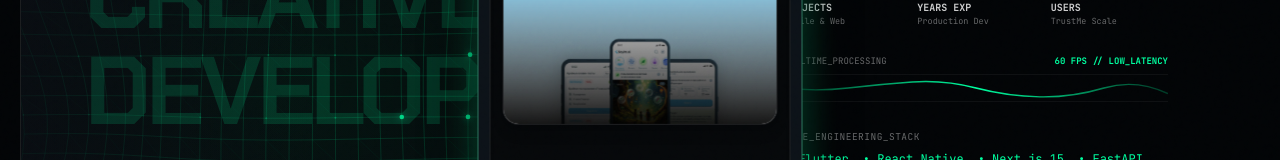
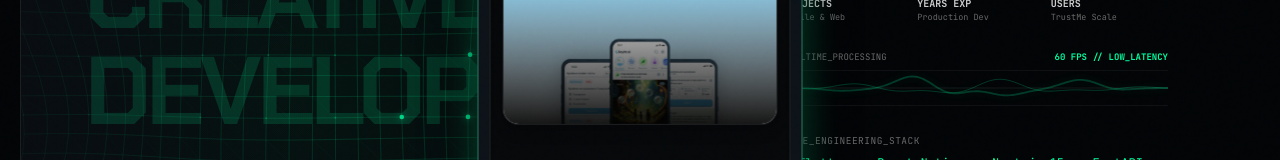
Before and after one commit to Daelijek/daelijekPortfolio, a Next.js app: page / in a window 1280 px wide. Both pictures are taken after a click on the button "LOADED". Shown: the part 314-474 px from the top of the page. Built offline with nearby package versions, Linux system fonts and the light colour scheme.

Commit message:
feat: harmonize performance tier hud, make marquee non-blocking and add 60fps telemetry wave

```diff
--- a/src/components/common/CustomCursor.jsx
+++ b/src/components/common/CustomCursor.jsx
@@ -1,26 +1,59 @@
 'use client';
 
-import React, { useEffect, useState } from 'react';
+import React, { useEffect, useRef, useState } from 'react';
 
 export default function CustomCursor() {
-  const [pos, setPos] = useState({ x: -100, y: -100 });
+  const dotRef = useRef(null);
+  const ringRef = useRef(null);
+  const mousePos = useRef({ x: -100, y: -100 });
+  const ringPos = useRef({ x: -100, y: -100 });
   const [isHovered, setIsHovered] = useState(false);
   const [isClicking, setIsClicking] = useState(false);
   const [isVisible, setIsVisible] = useState(false);
 
   useEffect(() => {
-    // Only on non-touch devices
+    // Only on non-touch pointer devices
     if (typeof window !== 'undefined' && window.matchMedia('(pointer: coarse)').matches) {
       return;
     }
 
-    const move = (e) => {
-      setPos({ x: e.clientX, y: e.clientY });
-      if (!isVisible) setIsVisible(true);
+    let animId;
+    let hasMoved = false;
+
+    const handleMouseMove = (e) => {
+      mousePos.current.x = e.clientX;
+      mousePos.current.y = e.clientY;
+
+      if (!hasMoved) {
+        hasMoved = true;
+        ringPos.current.x = e.clientX;
+        ringPos.current.y = e.clientY;
+        setIsVisible(true);
+      }
+
+      // Move center dot immediately without delay/transitions
+      if (dotRef.current) {
+        dotRef.current.style.transform = `translate3d(${e.clientX}px, ${e.clientY}px, 0) translate(-50%, -50%)`;
+      }
     };
 
-    const down = () => setIsClicking(true);
-    const up = () => setIsClicking(false);
+    // 60-120 FPS hardware-accelerated LERP loop for smooth trailing ring
+    const renderLoop = () => {
+      if (hasMoved && ringRef.current) {
+        // Smooth linear interpolation (0.16 multiplier gives responsive organic inertia)
+        const lerpFactor = 0.16;
+        ringPos.current.x += (mousePos.current.x - ringPos.current.x) * lerpFactor;
+        ringPos.current.y += (mousePos.current.y - ringPos.current.y) * lerpFactor;
+
+        ringRef.current.style.transform = `translate3d(${ringPos.current.x}px, ${ringPos.current.y}px, 0) translate(-50%, -50%)`;
+      }
+      animId = requestAnimationFrame(renderLoop);
+    };
+
+    animId = requestAnimationFrame(renderLoop);
+
+    const handleMouseDown = () => setIsClicking(true);
+    const handleMouseUp = () => setIsClicking(false);
 
     const handleMouseOver = (e) => {
       const target = e.target;
@@ -29,7 +62,7 @@ export default function CustomCursor() {
         target.tagName === 'A' ||
         target.closest('button') ||
         target.closest('a') ||
-        target.dataset.cursor === 'pointer'
+        target.dataset?.cursor === 'pointer'
       ) {
         setIsHovered(true);
       } else {
@@ -37,32 +70,34 @@ export default function CustomCursor() {
       }
     };
 
-    window.addEventListener('mousemove', move);
-    window.addEventListener('mousedown', down);
-    window.addEventListener('mouseup', up);
-    window.addEventListener('mouseover', handleMouseOver);
+    window.addEventListener('mousemove', handleMouseMove, { passive: true });
+    window.addEventListener('mousedown', handleMouseDown, { passive: true });
+    window.addEventListener('mouseup', handleMouseUp, { passive: true });
+    window.addEventListener('mouseover', handleMouseOver, { passive: true });
 
     return () => {
-      window.removeEventListener('mousemove', move);
-      window.removeEventListener('mousedown', down);
-      window.removeEventListener('mouseup', up);
+      cancelAnimationFrame(animId);
+      window.removeEventListener('mousemove', handleMouseMove);
+      window.removeEventListener('mousedown', handleMouseDown);
+      window.removeEventListener('mouseup', handleMouseUp);
       window.removeEventListener('mouseover', handleMouseOver);
     };
-  }, [isVisible]);
-
-  if (!isVisible) return null;
+  }, []);
 
   return (
-    <>
-      {/* Center dot */}
+    <div
+      className={`fixed inset-0 pointer-events-none z-50 transition-opacity duration-300 ${
+        isVisible ? 'opacity-100' : 'opacity-0'
+      }`}
+    >
+      {/* Center dot (instant follow) */}
       <div
-        className="fixed top-0 left-0 pointer-events-none z-50 transition-transform duration-75 ease-out"
-        style={{
-          transform: `translate3d(${pos.x}px, ${pos.y}px, 0) translate(-50%, -50%)`,
-        }}
+        ref={dotRef}
+        className="fixed top-0 left-0 pointer-events-none will-change-transform"
+        style={{ transform: 'translate3d(-100px, -100px, 0) translate(-50%, -50%)' }}
       >
         <div
-          className={`rounded-full transition-all duration-150 ${
+          className={`rounded-full transition-all duration-150 ease-out ${
             isClicking
               ? 'w-2 h-2 bg-white scale-75'
               : isHovered
@@ -72,21 +107,20 @@ export default function CustomCursor() {
         />
       </div>
 
-      {/* Trailing HUD Crosshair ring */}
+      {/* Trailing HUD ring (smooth 60-120fps LERP inertia) */}
       <div
-        className="fixed top-0 left-0 pointer-events-none z-50 transition-transform duration-200 ease-out"
-        style={{
-          transform: `translate3d(${pos.x}px, ${pos.y}px, 0) translate(-50%, -50%)`,
-        }}
+        ref={ringRef}
+        className="fixed top-0 left-0 pointer-events-none will-change-transform"
+        style={{ transform: 'translate3d(-100px, -100px, 0) translate(-50%, -50%)' }}
       >
         <div
-          className={`rounded-full border border-[var(--accent-color)] transition-all duration-300 ${
+          className={`rounded-full border border-[var(--accent-color)] transition-all duration-200 ease-out ${
             isHovered
               ? 'w-10 h-10 opacity-70 scale-110 rotate-45 border-dashed'
-              : 'w-6 h-6 opacity-30 scale-100'
+              : 'w-6 h-6 opacity-35 scale-100'
           }`}
         />
       </div>
-    </>
+    </div>
   );
 }
--- a/src/components/home/TelemetryHUDPod.jsx
+++ b/src/components/home/TelemetryHUDPod.jsx
@@ -1,22 +1,101 @@
 'use client';
 
-import React, { useEffect, useState } from 'react';
-import Link from 'next/link';
-import { motion } from 'framer-motion';
+import React, { useRef, useEffect } from 'react';
 import { useThemeAudio } from '../../context/ThemeAudioContext';
-import { ArrowUpRight, Activity, Terminal, ShieldCheck, Cpu } from 'lucide-react';
+import { Activity } from 'lucide-react';
+
+// Dedicated Hardware-Accelerated 60fps Telemetry Oscilloscope Canvas
+function TelemetryWaveCanvas() {
+  const canvasRef = useRef(null);
+
+  useEffect(() => {
+    const canvas = canvasRef.current;
+    if (!canvas) return;
+    const ctx = canvas.getContext('2d');
+    if (!ctx) return;
+
+    let animId;
+    let width = (canvas.width = canvas.parentElement.offsetWidth || 300);
+    let height = (canvas.height = 36);
+
+    const handleResize = () => {
+      if (!canvas.parentElement) return;
+      width = canvas.width = canvas.parentElement.offsetWidth || 300;
+      height = canvas.height = 36;
+    };
+    window.addEventListener('resize', handleResize);
+
+    const draw = (time) => {
+      ctx.clearRect(0, 0, width, height);
+
+      const t = time * 0.0032;
+      const centerY = height / 2;
+
+      // 1. Subtle horizontal telemetry baseline
+      ctx.strokeStyle = 'rgba(255, 255, 255, 0.08)';
+      ctx.lineWidth = 1;
+      ctx.beginPath();
+      ctx.moveTo(0, centerY);
+      ctx.lineTo(width, centerY);
+      ctx.stroke();
+
+      // 2. Faint Ghost Wave (Harmonic secondary echo)
+      ctx.strokeStyle = 'rgba(0, 255, 159, 0.2)';
+      ctx.lineWidth = 1;
+      ctx.beginPath();
+      for (let x = 0; x <= width; x += 3) {
+        const p = x / width;
+        const env = Math.pow(Math.sin(p * Math.PI), 1.2);
+        const y = centerY + env * (Math.sin(p * 16 - t * 2.5) * 6 + Math.sin(p * 32 - t * 4) * 3);
+        if (x === 0) ctx.moveTo(x, y);
+        else ctx.lineTo(x, y);
+      }
+      ctx.stroke();
+
+      // 3. Primary Crisp Neon Telemetry Wave
+      ctx.strokeStyle = 'var(--accent-color, #00ff9f)';
+      ctx.lineWidth = 1.8;
+      ctx.shadowBlur = 8;
+      ctx.shadowColor = 'rgba(0, 255, 159, 0.6)';
+      ctx.beginPath();
+
+      for (let x = 0; x <= width; x += 2) {
+        const p = x / width;
+        const env = Math.pow(Math.sin(p * Math.PI), 1.2);
+        const y =
+          centerY +
+          env *
+            (Math.sin(p * 14 - t * 3.5) * 8.5 +
+              Math.sin(p * 28 - t * 6) * 3.8 +
+              Math.sin(p * 42 - t * 2) * 2);
+
+        if (x === 0) ctx.moveTo(x, y);
+        else ctx.lineTo(x, y);
+      }
+      ctx.stroke();
+      ctx.shadowBlur = 0;
+
+      animId = requestAnimationFrame(draw);
+    };
+
+    animId = requestAnimationFrame(draw);
+
+    return () => {
+      window.removeEventListener('resize', handleResize);
+      cancelAnimationFrame(animId);
+    };
+  }, []);
+
+  return (
+    <canvas
+      ref={canvasRef}
+      className="w-full h-9 block pointer-events-none select-none"
+    />
+  );
+}
 
 export default function TelemetryHUDPod() {
   const { playHover, playClick } = useThemeAudio();
-  const [pulsePhase, setPulsePhase] = useState(0);
-
-  // Smooth oscilloscope wave effect
-  useEffect(() => {
-    const interval = setInterval(() => {
-      setPulsePhase((prev) => (prev + 1) % 100);
-    }, 50);
-    return () => clearInterval(interval);
-  }, []);
 
   return (
     <div className="w-full max-w-sm space-y-6 font-mono select-none pointer-events-auto">
@@ -82,28 +161,8 @@ export default function TelemetryHUDPod() {
           <span>REALTIME_PROCESSING</span>
           <span className="text-[var(--accent-color)] font-bold">60 FPS // LOW_LATENCY</span>
         </div>
-        <div className="h-7 w-full overflow-hidden flex items-center border-y border-white/5 relative">
-          <svg className="w-full h-full" preserveAspectRatio="none" viewBox="0 0 300 28">
-            <defs>
-              <linearGradient id="waveGlow" x1="0" y1="0" x2="1" y2="0">
-                <stop offset="0%" stopColor="var(--accent-color)" stopOpacity="0.2" />
-                <stop offset="50%" stopColor="var(--accent-color)" stopOpacity="1" />
-                <stop offset="100%" stopColor="var(--accent-color)" stopOpacity="0.2" />
-              </linearGradient>
-            </defs>
-            <path
-              d={`M 0 14
-                Q 25 ${14 + Math.sin(pulsePhase * 0.1) * 8}, 50 14
-                T 100 ${14 + Math.cos(pulsePhase * 0.15) * 9}
-                T 150 14
-                T 200 ${14 + Math.sin(pulsePhase * 0.12) * 10}
-                T 250 14
-                T 300 ${14 + Math.cos(pulsePhase * 0.1) * 7}`}
-              fill="none"
-              stroke="url(#waveGlow)"
-              strokeWidth="1.5"
-            />
-          </svg>
+        <div className="h-9 w-full overflow-hidden flex items-center border-y border-white/5 relative">
+          <TelemetryWaveCanvas />
         </div>
       </div>
 
--- a/src/styles/globals.css
+++ b/src/styles/globals.css
@@ -202,10 +202,6 @@ p, span, a, button, li, div {
   animation: marquee 65s linear infinite;
 }
 
-.animate-marquee:hover {
-  animation-play-state: paused;
-}
-
 /* Synchronized Laser Scanner & Mask Movement */
 @keyframes laserVerticalSweep {
   0% {
```
Also changed, not shown: app/page.jsx (+12 -10 lines).
